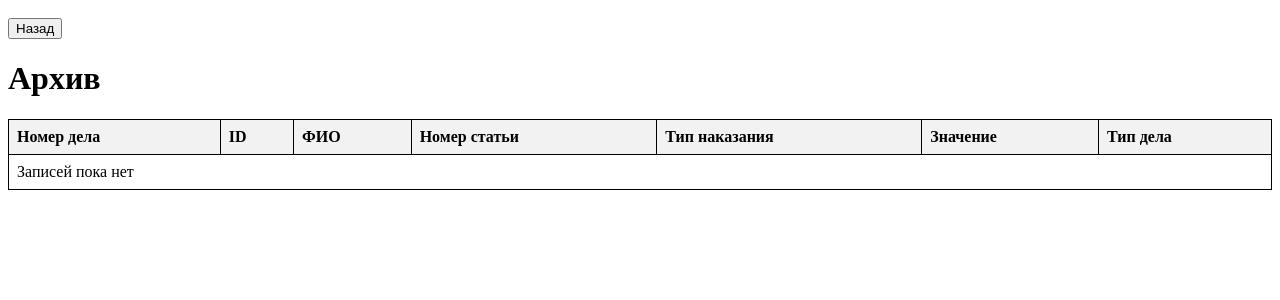
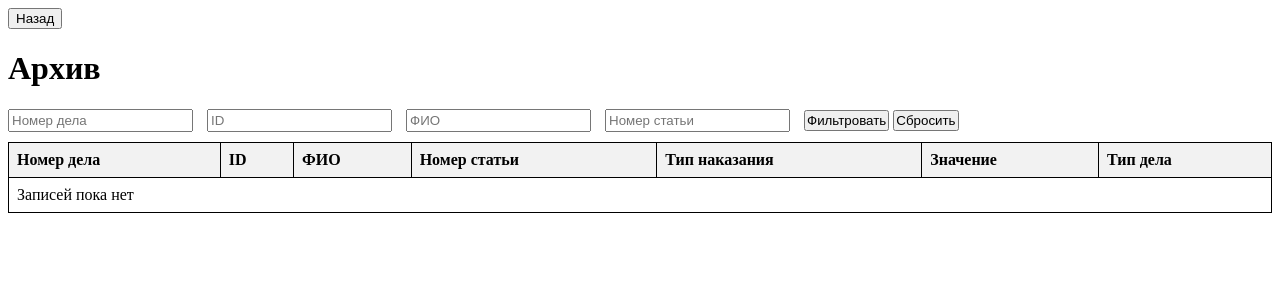
Before and after one commit to ZhdanovDmitriy/Cabinet_Criminal_Investigation_Department, a Django app: page /archive-panishment/ in a window 1280 px wide. Shown: the top 300 px of the page. Run offline with Django 4.2, Linux system fonts and the light colour scheme; data that the repository does not hold is empty.

Commit message:
added some filters, maked reports template

```diff
--- a/testdb/templates/home.html
+++ b/testdb/templates/home.html
@@ -6,6 +6,7 @@
     <a href="{% url 'federal_wanted_list' %}"><button>Федеральный розыск</button></a>
     <a href="{% url 'article_list' %}"><button>Уголовный кодекс</button></a>
     <a href="{% url 'archive_panishment' %}"><button>Архив</button></a>
+    <a href="{% url 'reports' %}"><button>Отчеты</button></a>
     <title>Оформление преступников</title>
     <style>
         table {
@@ -54,7 +55,7 @@
                 <th>ФИО</th>
                 <th>Статья</th>
                 <th>Дата ареста</th>
-                <th>Суммарное наказание</th>
+                <th>Вынесенное наказание</th>
             </tr>
         </thead>
         <tbody>
--- a/testdb/templates/testdb/archive_panishment.html
+++ b/testdb/templates/testdb/archive_panishment.html
@@ -17,16 +17,32 @@
             th {
                 background-color: #f2f2f2;
             }
-            form {
-                margin-bottom: 20px;
+            .filter-form {
+                margin-bottom: 10px;  /* Отступ снизу для отделения от таблицы */
             }
-            button {
-                margin-top: 10px;
+            .filter-form input {
+                margin-right: 10px;   /* Отступ справа 10px между полями ввода */
+                padding: 2px;        /* Внутренние отступы 5px для текста в полях */
+            }
+            .filter-form button {
+                padding: 1px 1px; /* Вертикальный отступ 5px, горизонтальный 15px */
             }
         </style>
     </head>
 <body>
     <h1>Архив</h1>
+
+    <form method="GET" action="" class="filter-form">
+        <input type="text" name="cs" placeholder="Номер дела" value="{{ request.GET.cs }}">
+        <input type="text" name="person_id" placeholder="ID" value="{{ request.GET.person_id }}">
+        <input type="text" name="fio" placeholder="ФИО" value="{{ request.GET.fio }}">
+        <!-- Новое поле для номера статьи -->
+        <input type="text" name="article_num" placeholder="Номер статьи" value="{{ request.GET.article_num }}">
+
+        <button type="submit">Фильтровать</button>
+        <a href="{% url 'archive_panishment' %}"><button type="button">Сбросить</button></a>
+    </form>
+
     <table>
         <thead>
             <tr>
--- a/testdb/urls.py
+++ b/testdb/urls.py
@@ -1,5 +1,5 @@
 from django.urls import path
-from .views import home, article_list, federal_wanted_list, delete_federal_wanted,local_criminals_list, add_local_criminal, add_panishment, archive_panishment
+from .views import home, article_list, federal_wanted_list, delete_federal_wanted,local_criminals_list, add_local_criminal, add_panishment, archive_panishment, reports
 
 urlpatterns = [
     path('', home, name='home'),
@@ -10,4 +10,5 @@ urlpatterns = [
     path("add-local-criminal/", add_local_criminal, name="add_local_criminal"),
     path("add-panishment/", add_panishment, name="add_panishment"),
     path("archive-panishment/", archive_panishment, name="archive_panishment"),
+    path("reports/", reports, name="reports"),
 ]
--- a/testdb/views.py
+++ b/testdb/views.py
@@ -98,5 +98,27 @@ def add_panishment(request):
 
 
 def archive_panishment(request):
-    panishments = Panishment.objects.all()
-    return render(request, "testdb/archive_panishment.html", {"panishments": panishments})
+    panishments = Panishment.objects.all().order_by('-panishment_num')
+
+    # Получаем все параметры фильтрации
+    cs_filter = request.GET.get('cs')
+    person_id_filter = request.GET.get('person_id')
+    fio_filter = request.GET.get('fio')
+    article_num_filter = request.GET.get('article_num')  # Новый параметр
+
+    # Применяем фильтры
+    if cs_filter:
+        panishments = panishments.filter(cs__cs=cs_filter)
+    if person_id_filter:
+        panishments = panishments.filter(person_id=person_id_filter)
+    if fio_filter:
+        panishments = panishments.filter(fio__icontains=fio_filter)
+    if article_num_filter:  # Новый фильтр
+        panishments = panishments.filter(article_num=article_num_filter)
+
+    return render(request, "testdb/archive_panishment.html", {
+        "panishments": panishments,
+    })
+
+def reports(request):
+    return render(request, "testdb/reports.html")
```
Also changed, not shown: testdb/templates/testdb/reports.html (added, +31 -0 lines), testdb/migrations/0001_initial.py (added).
